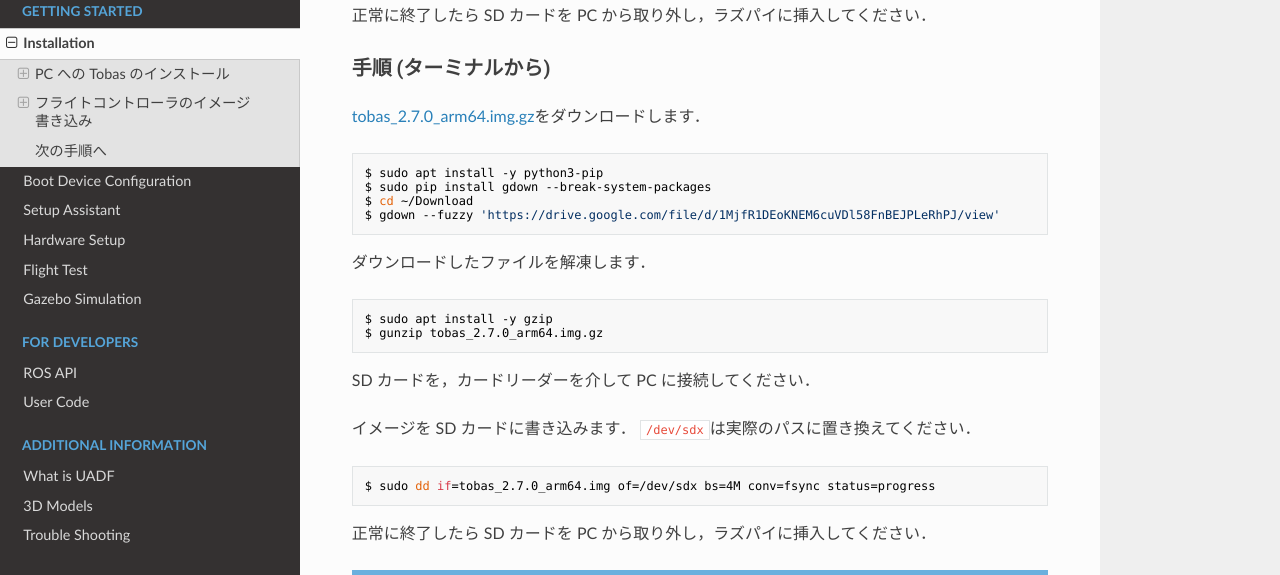
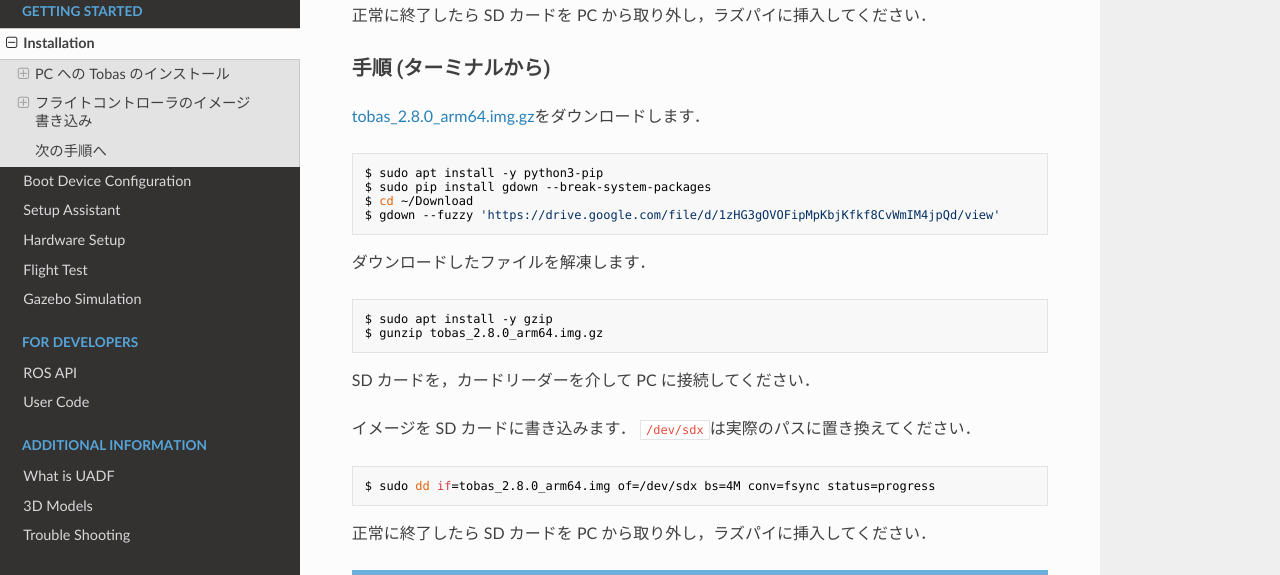
Before and after one commit to TobasFlightControl/tobas_wiki_ja, an MkDocs documentation site: the page built from docs/installation.md, in a window 1280 px wide and 900 px high, scrolled down 3644 px. Shown: the part 151-726 px from the top of the window. Built offline with MkDocs 1.6.1, drawn with Linux system fonts in a browser that asks for light colours; nearby versions of some CDN libraries; some of the changed text lies outside the part shown.

Commit message:
バージョン更新

````diff
--- a/docs/installation.md
+++ b/docs/installation.md
@@ -19,7 +19,7 @@
 
 ### 手順 (デスクトップから)
 
-<a href=https://drive.google.com/file/d/1c-4ALeUQ1Ot2ZB8eEXENVPNiNxLpBGDG/view target="_blank">tobas_2.7.0_amd64.deb</a>をダウンロードしてください．
+<a href=https://drive.google.com/file/d/1lm4Y_In__WT1oNqVqsW_EevMR5N7WAQU/view target="_blank">tobas_2.8.0_amd64.deb</a>をダウンロードしてください．
 ウイルススキャンはできなくても問題ありません．
 
 エクスプローラを開き，ダウンロードした deb パッケージをダブルクリックすると，App Center が起動します．
@@ -38,19 +38,19 @@
 
 ### 手順 (ターミナルから)
 
-<a href=https://drive.google.com/file/d/1c-4ALeUQ1Ot2ZB8eEXENVPNiNxLpBGDG/view target="_blank">tobas_2.7.0_amd64.deb</a>をダウンロードします．
+<a href=https://drive.google.com/file/d/1lm4Y_In__WT1oNqVqsW_EevMR5N7WAQU/view target="_blank">tobas_2.8.0_amd64.deb</a>をダウンロードします．
 
 ```bash
 $ sudo apt install -y python3-pip
 $ sudo pip install gdown --break-system-packages
 $ cd ~/Download
-$ gdown --fuzzy 'https://drive.google.com/file/d/1c-4ALeUQ1Ot2ZB8eEXENVPNiNxLpBGDG/view'
+$ gdown --fuzzy 'https://drive.google.com/file/d/1lm4Y_In__WT1oNqVqsW_EevMR5N7WAQU/view'
 ```
 
 Tobas をインストールします．
 
 ```bash
-$ sudo dpkg -i tobas_2.7.0_amd64.deb
+$ sudo dpkg -i tobas_2.8.0_amd64.deb
 ```
 
 依存パッケージをインストールします．
@@ -75,7 +75,7 @@ $ tobas_install_prereqs
 
 ### 手順 (デスクトップから)
 
-<a href=https://drive.google.com/file/d/1MjfR1DEoKNEM6cuVDl58FnBEJPLeRhPJ/view target="_blank">tobas_2.7.0_arm64.img.gz</a>をダウンロードしてください．
+<a href=https://drive.google.com/file/d/1zHG3gOVOFipMpKbjKfkf8CvWmIM4jpQd/view target="_blank">tobas_2.8.0_arm64.img.gz</a>をダウンロードしてください．
 ウイルススキャンはできなくても問題ありません．
 
 適当なイメージフラッシャーをインストールしてください．例えば以下が使用可能です．
@@ -94,20 +94,20 @@ SD カードを，カードリーダーを介して PC に接続してくださ
 
 ### 手順 (ターミナルから)
 
-<a href=https://drive.google.com/file/d/1MjfR1DEoKNEM6cuVDl58FnBEJPLeRhPJ/view target="_blank">tobas_2.7.0_arm64.img.gz</a>をダウンロードします．
+<a href=https://drive.google.com/file/d/1zHG3gOVOFipMpKbjKfkf8CvWmIM4jpQd/view target="_blank">tobas_2.8.0_arm64.img.gz</a>をダウンロードします．
 
 ```bash
 $ sudo apt install -y python3-pip
 $ sudo pip install gdown --break-system-packages
 $ cd ~/Download
-$ gdown --fuzzy 'https://drive.google.com/file/d/1MjfR1DEoKNEM6cuVDl58FnBEJPLeRhPJ/view'
+$ gdown --fuzzy 'https://drive.google.com/file/d/1zHG3gOVOFipMpKbjKfkf8CvWmIM4jpQd/view'
 ```
 
 ダウンロードしたファイルを解凍します．
 
 ```bash
 $ sudo apt install -y gzip
-$ gunzip tobas_2.7.0_arm64.img.gz
+$ gunzip tobas_2.8.0_arm64.img.gz
 ```
 
 SD カードを，カードリーダーを介して PC に接続してください．
@@ -116,7 +116,7 @@ SD カードを，カードリーダーを介して PC に接続してくださ
 `/dev/sdx`は実際のパスに置き換えてください．
 
 ```bash
-$ sudo dd if=tobas_2.7.0_arm64.img of=/dev/sdx bs=4M conv=fsync status=progress
+$ sudo dd if=tobas_2.8.0_arm64.img of=/dev/sdx bs=4M conv=fsync status=progress
 ```
 
 正常に終了したら SD カードを PC から取り外し，ラズパイに挿入してください．
````
